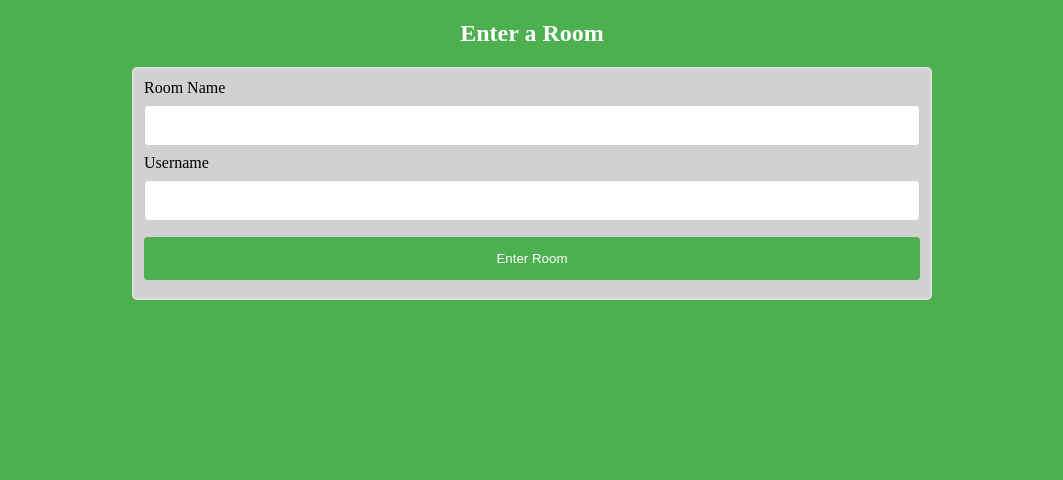
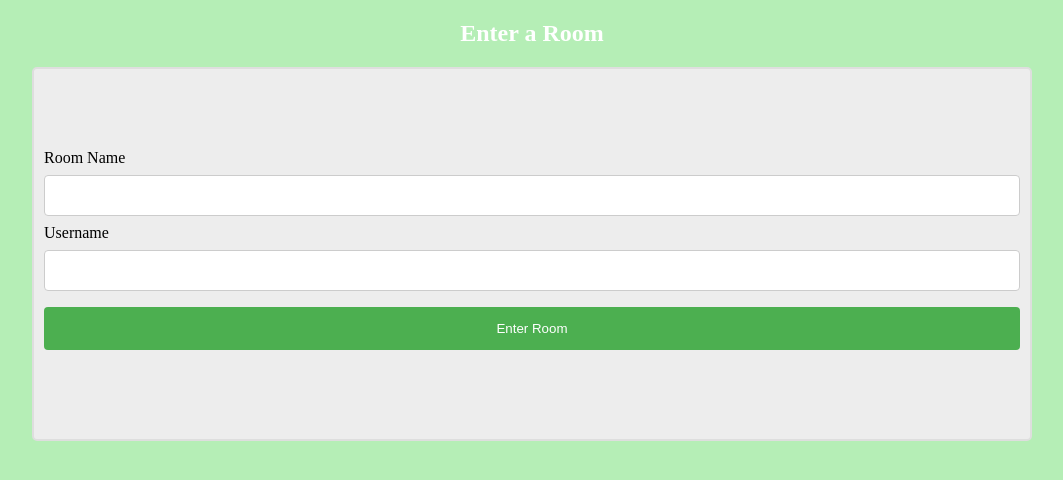
Before and after one commit to myiotuhris/chat-application, a Django app: page / in a window 1280 px wide. Shown: the top 480 px of the page, without its empty margins (108-1171 px from the left). Run offline with Django 3.2, Linux system fonts and the light colour scheme.

Commit message:
css changes

```diff
--- a/static/style.css
+++ b/static/style.css
@@ -1,23 +1,28 @@
 body {
     margin: 0 auto;
-    max-width: 800px;
+    max-width: 1000px;
     padding: 0 20px;
-    background-color: #4CAF50;
+    background-color: #b5eeb6;
+    margin-bottom: 15px;
   }
 
   .container {
     border: 2px solid #dedede;
-    background-color: hsl(0, 0%, 82%);
+    background-color: hsl(0, 0%, 93%);
     /* width: 75%; */
     align-content: center;
     border-radius: 5px;
     padding: 10px;
     margin: 10px 0;
+    height:350px;
+    overflow-y: scroll;
   }
 
   .darker {
     border-color: #ccc;
     background-color: rgb(199, 199, 199);
+    height:auto;
+    overflow:hidden;
   }
 
   .container::after {
```
Also changed, not shown: templates/room.html (+4 -4 lines), db.sqlite3.
